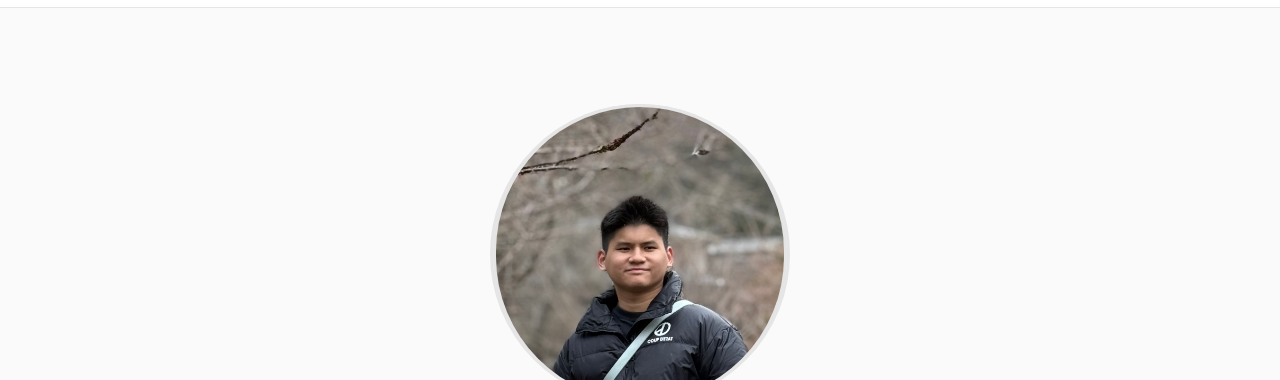
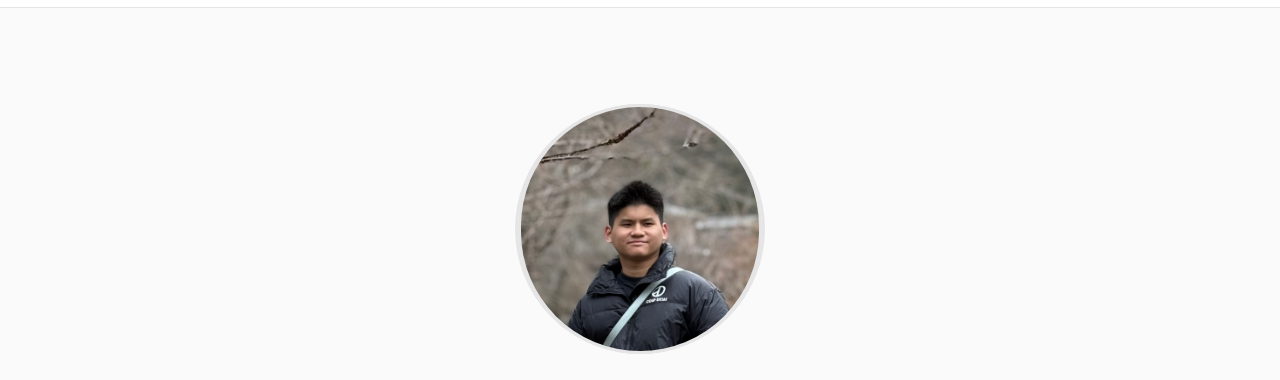
Before and after one commit to WinfieldChiew/MyPersonalWebsite, a plain HTML site: page index.html in a window 1280 px wide. Shown: the part 64-444 px from the top of the page. Drawn offline with nearby package versions, Linux system fonts and the light colour scheme.

Commit message:
Resize profile picture

```diff
--- a/styles.css
+++ b/styles.css
@@ -316,8 +316,8 @@ p {
 
 .profile-picture,
 .profile-picture-placeholder {
-    width: 300px;
-    height: 300px;
+    width: 250px;
+    height: 250px;
     border-radius: var(--radius-full);
     object-fit: cover;
     border: 3px solid var(--border-color);
```
